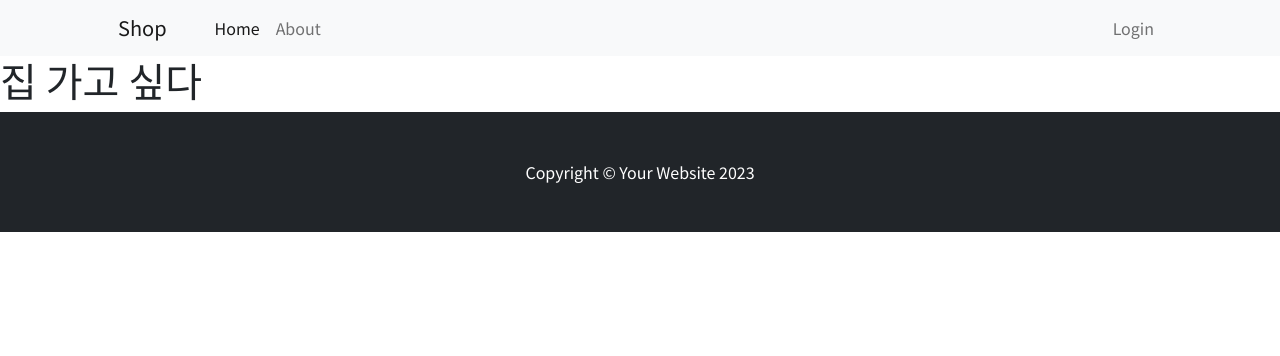
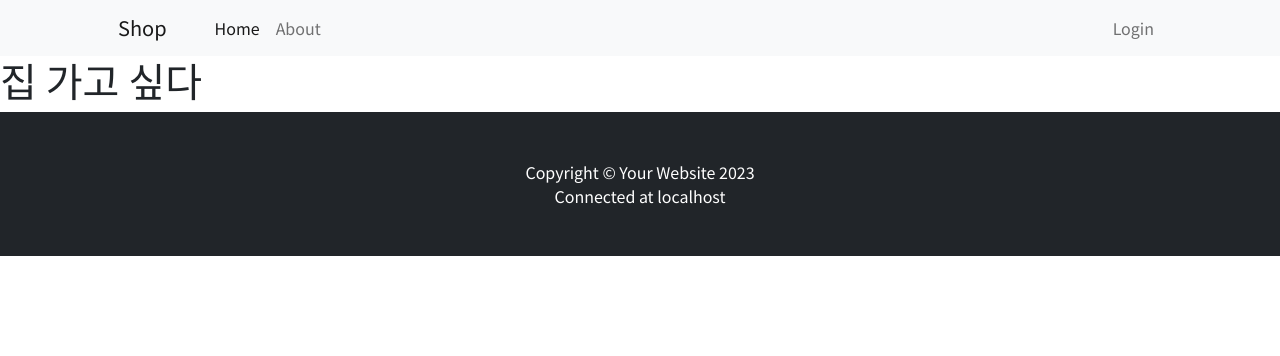
Before and after one commit to gkswngh05/shop, a Django app: page /about in a window 1280 px wide. Shown: the top 356 px of the page. Run offline with Django 4.2, Linux system fonts and the light colour scheme; some libraries are stand-ins or nearby versions.

Commit message:
IP 확인 추가

```diff
--- a/shopapp/templates/master.html
+++ b/shopapp/templates/master.html
@@ -58,7 +58,7 @@
 
         <!-- Footer-->
         <footer class="py-5 bg-dark">
-            <div class="container"><p class="m-0 text-center text-white">Copyright &copy; Your Website 2023</p></div>
+            <div class="container"><p class="m-0 text-center text-white">Copyright &copy; Your Website 2023<br>Connected at {{ request.get_host }}</p></div>
         </footer>
         <!-- Bootstrap core JS-->
         <script src="https://cdn.jsdelivr.net/npm/bootstrap@5.2.3/dist/js/bootstrap.bundle.min.js"></script>
```
Also changed, not shown: shopapp/templatetags/__init__.py (added).
